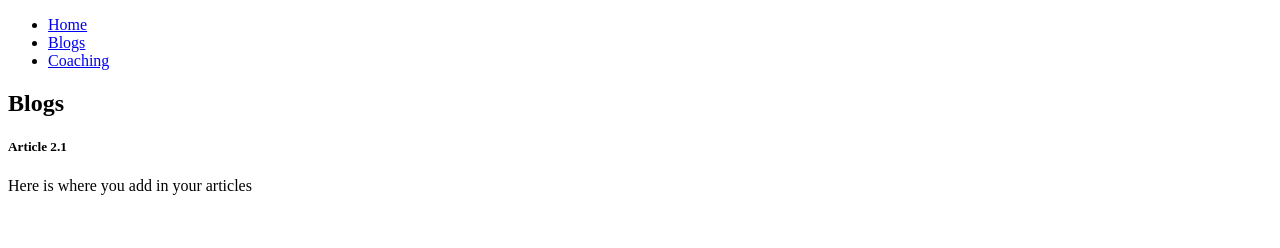
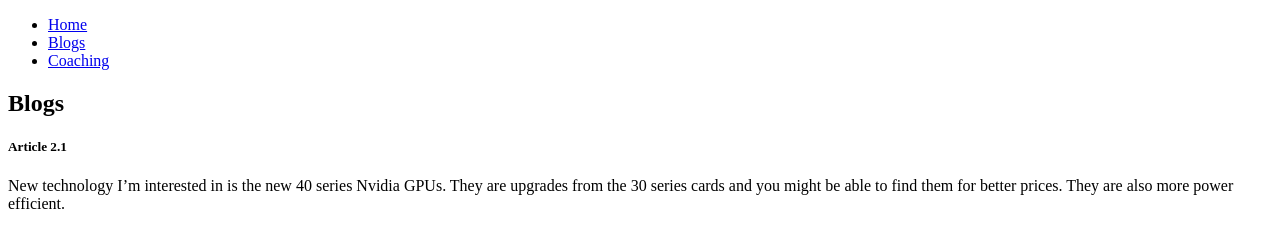
Before and after one commit to Pavidlol/Pavidlol.github.io, a plain HTML site: page blog.html in a window 1280 px wide. Drawn offline with Linux system fonts and the light colour scheme.

Commit message:
Update blog.html

```diff
--- a/blog.html
+++ b/blog.html
@@ -9,7 +9,7 @@
 </ul>
 <h2>Blogs</h2>
   <h5>Article 2.1</h5>
-<p>Here is where you add in your articles</p>
+<p>New technology I’m interested in is the new 40 series Nvidia GPUs. They are upgrades from the 30 series cards and you might be able to find them for better prices. They are also more power efficient.</p>
 
 </body>
 </html>
```
